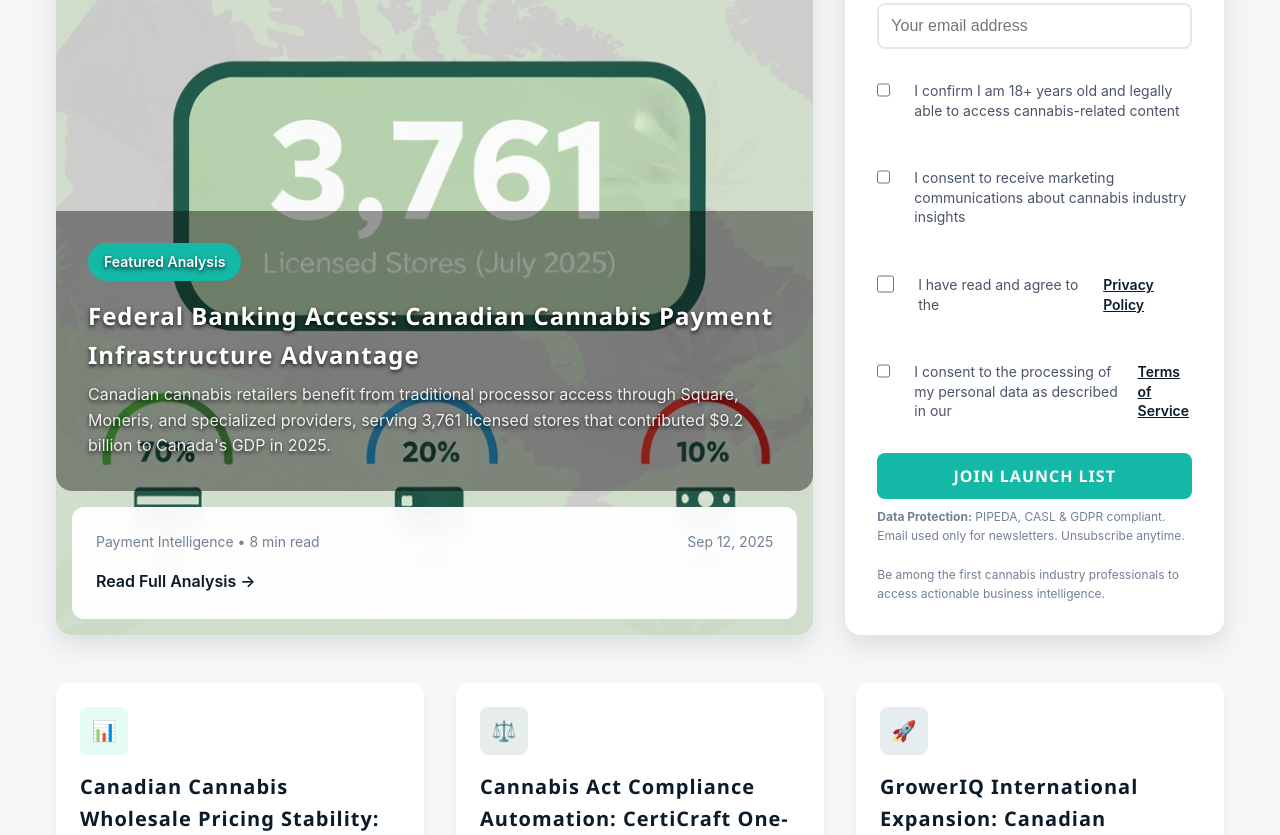
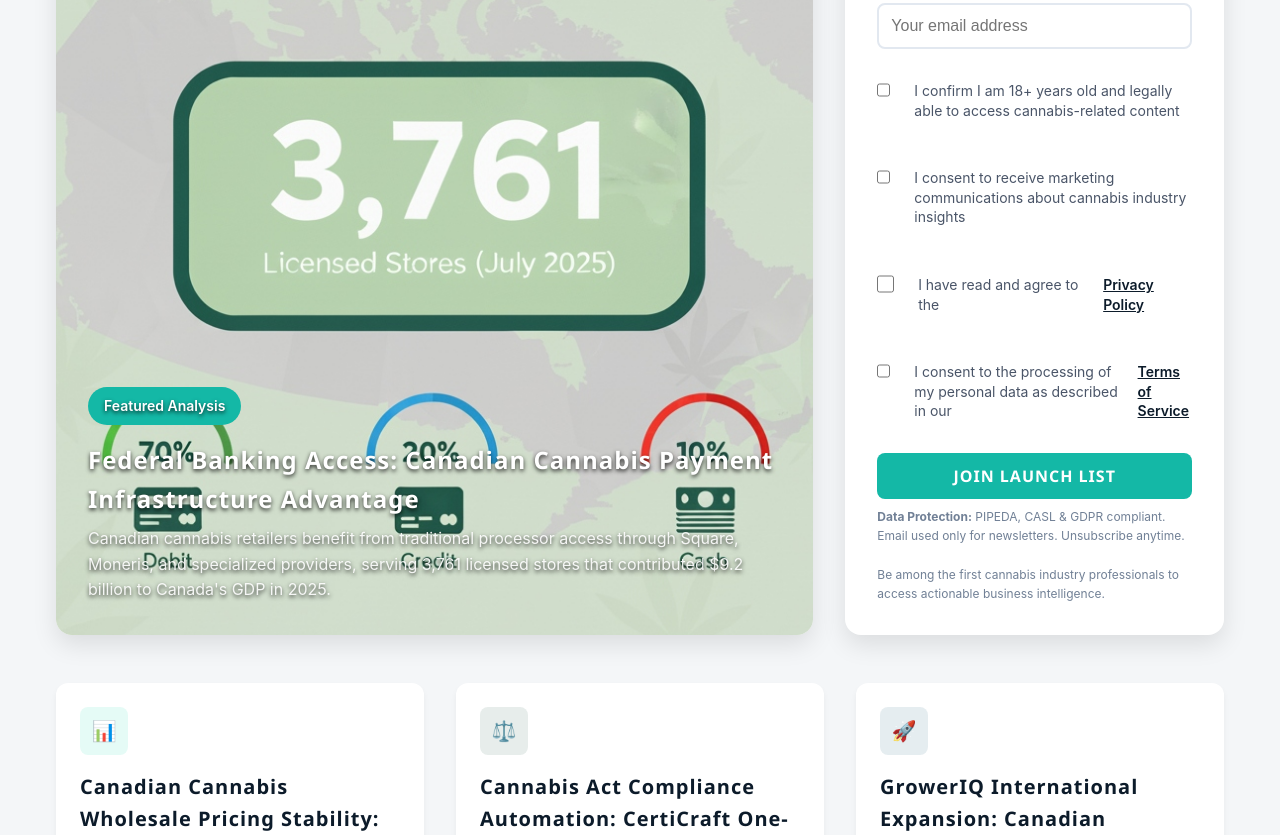
Before and after one commit to ideabrowserai-droid/canvrio-backend, a plain HTML site: page frontend/index.html in a window 1280 px wide. Shown: the part 1961-2796 px from the top of the page. Drawn offline with Linux system fonts and the light colour scheme; no server answers.

Commit message:
Fix featured article: remove white space, show image properly with text overlay

```diff
--- a/frontend/index.html
+++ b/frontend/index.html
@@ -629,14 +629,14 @@
         .section-title { font-size: 2.5rem; font-weight: 700; color: var(--canvrio-navy); margin-bottom: 1rem; }
         .section-subtitle { font-size: 1.25rem; color: var(--gray-600); max-width: 600px; margin: 0 auto; }
         .content-grid { display: grid; grid-template-columns: 2fr 1fr; gap: 2rem; margin-bottom: 3rem; }
-        .featured-article { background: url('/static/verified for feature new.png') center/cover no-repeat; border-radius: 16px; overflow: hidden; box-shadow: 0 10px 25px rgba(0, 0, 0, 0.1); transition: transform 0.3s ease; position: relative; min-height: 400px; display: flex; flex-direction: column; justify-content: flex-end; }
+        .featured-article { background: white; border-radius: 16px; overflow: hidden; box-shadow: 0 10px 25px rgba(0, 0, 0, 0.1); transition: transform 0.3s ease; }
         .featured-article:hover { transform: translateY(-5px); }
-        .featured-image { background: rgba(0, 0, 0, 0.4); padding: 2rem; border-radius: 0 0 16px 16px; }
+        .featured-image { height: 100%; background: url('/static/verified for feature new.png') center/cover no-repeat; position: relative; display: flex; align-items: flex-end; padding: 2rem; }
         .featured-content { color: white; }
         .featured-badge { background: var(--canvrio-accent); color: white; padding: 0.5rem 1rem; border-radius: 20px; font-size: 0.875rem; font-weight: 600; margin-bottom: 1rem; display: inline-block; text-shadow: 0 2px 4px rgba(0, 0, 0, 0.8); }
         .featured-title { font-size: 1.5rem; font-weight: 700; margin-bottom: 0.5rem; text-shadow: 0 2px 4px rgba(0, 0, 0, 0.8); }
         .featured-excerpt { color: rgba(255, 255, 255, 0.9); text-shadow: 0 2px 4px rgba(0, 0, 0, 0.8); }
-        .article-meta { background: rgba(255, 255, 255, 0.95); backdrop-filter: blur(10px); padding: 1.5rem; margin: 1rem; border-radius: 12px; }
+        .article-meta { display: none; }
         .meta-info { display: flex; justify-content: space-between; color: var(--gray-500); font-size: 0.875rem; margin-bottom: 1rem; }
         .read-more { color: var(--canvrio-navy); font-weight: 600; text-decoration: none; }
         .read-more:hover { color: var(--canvrio-accent); }
```
